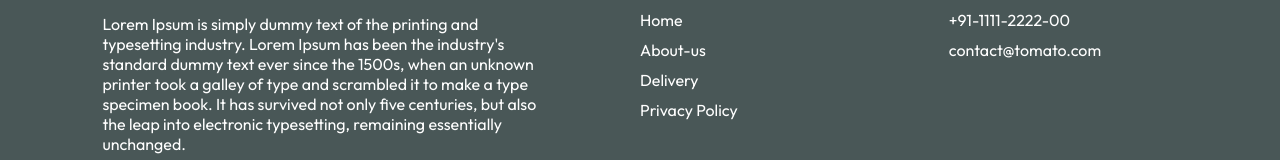
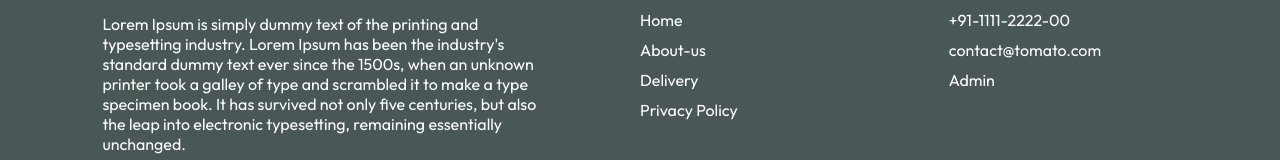
Before and after one commit to Lokesh-018/Food-Delivery, a React (Vite) app in the folder frontend/: page /myorders in a window 1280 px wide. Shown: the part 412-572 px from the top of the page. Built offline with nearby package versions, Linux system fonts and the light colour scheme; no server answers.

Commit message:
Update Footer.jsx

```diff
--- a/frontend/src/components/Footer/Footer.jsx
+++ b/frontend/src/components/Footer/Footer.jsx
@@ -30,6 +30,7 @@ const Footer = () => {
             <ul>
                 <li>+91-1111-2222-00</li>
                 <li>contact@tomato.com</li>
+                <li>Admin</li>
             </ul>
         </div>
       </div>
```
